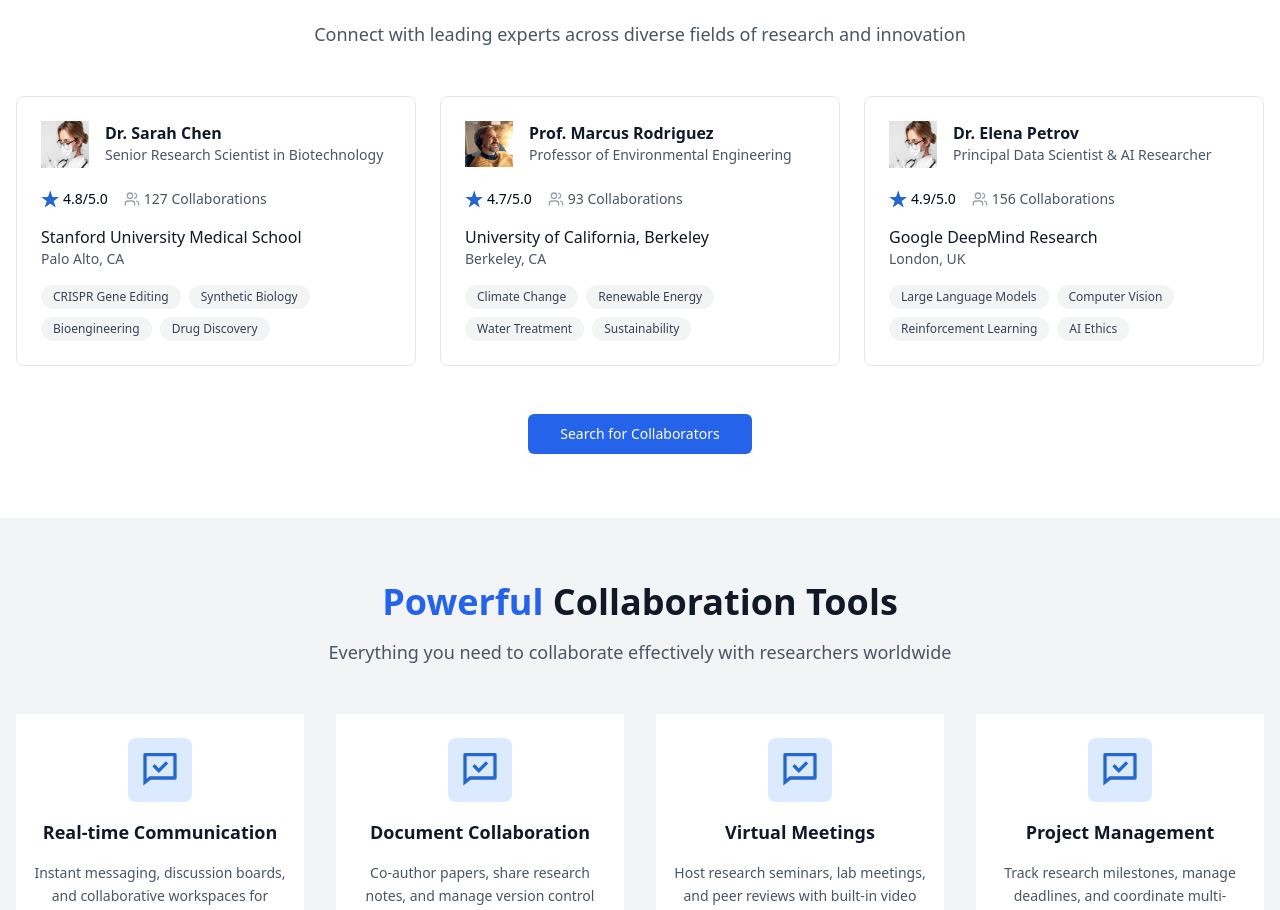
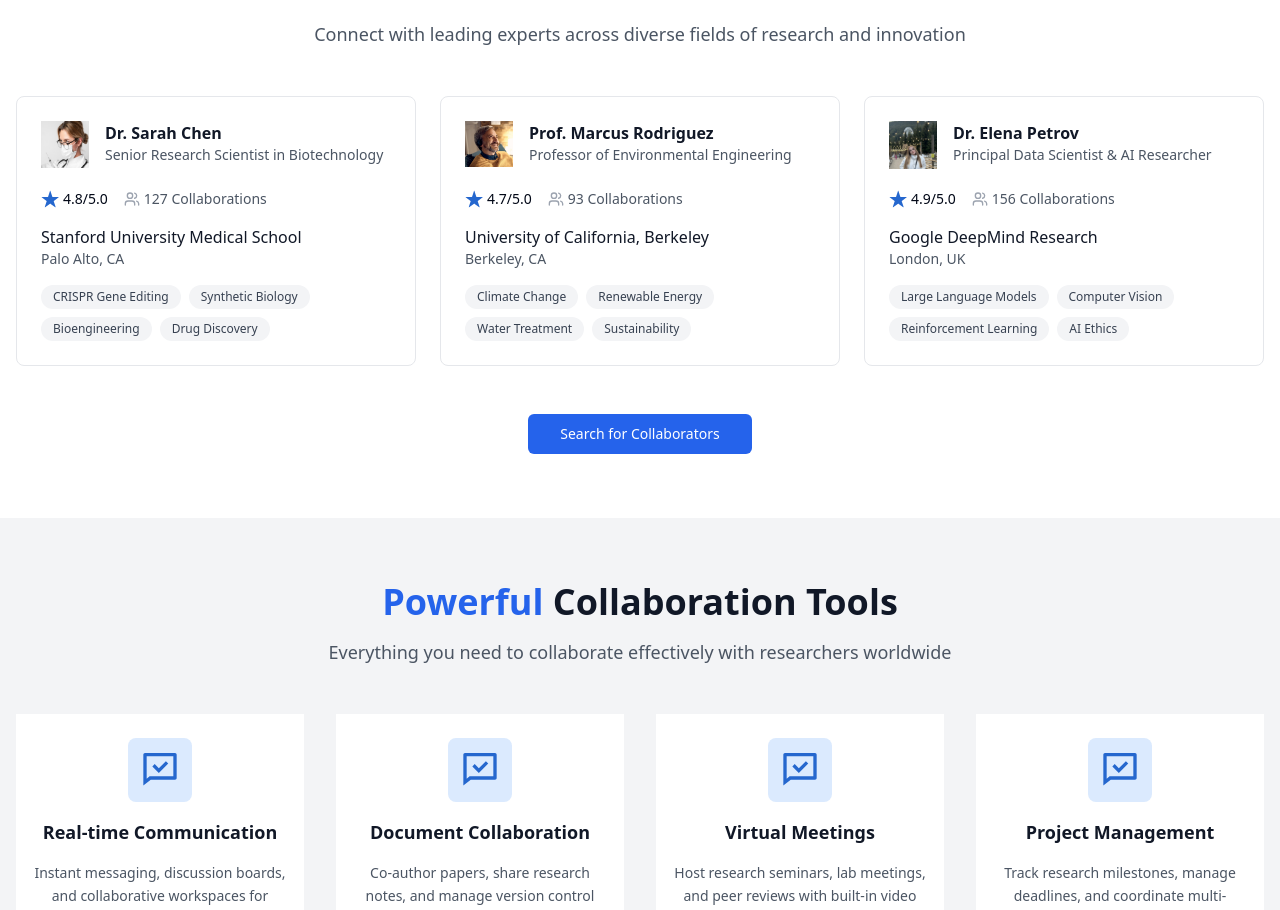
Before and after one commit to goldmaster401093221/kind-opening-script, a React (Vite) app: page / in a window 1280 px wide. Shown: the part 780-1690 px from the top of the page. Built offline with nearby package versions, Linux system fonts and the light colour scheme.

Commit message:
update featured collaboration with new avatar

```diff
--- a/src/components/FeaturedCollaborators.tsx
+++ b/src/components/FeaturedCollaborators.tsx
@@ -33,7 +33,7 @@ const collaborators = [
     institution: "Google DeepMind Research",
     location: "London, UK",
     tags: ["Large Language Models", "Computer Vision", "Reinforcement Learning", "AI Ethics"],
-    avatar: "/lovable-uploads/avatar1.jpg"
+    avatar: "/lovable-uploads/avatar3.jpg"
   }
 ];
 
```
Also changed, not shown: public/lovable-uploads/avatar3.jpg (added).
